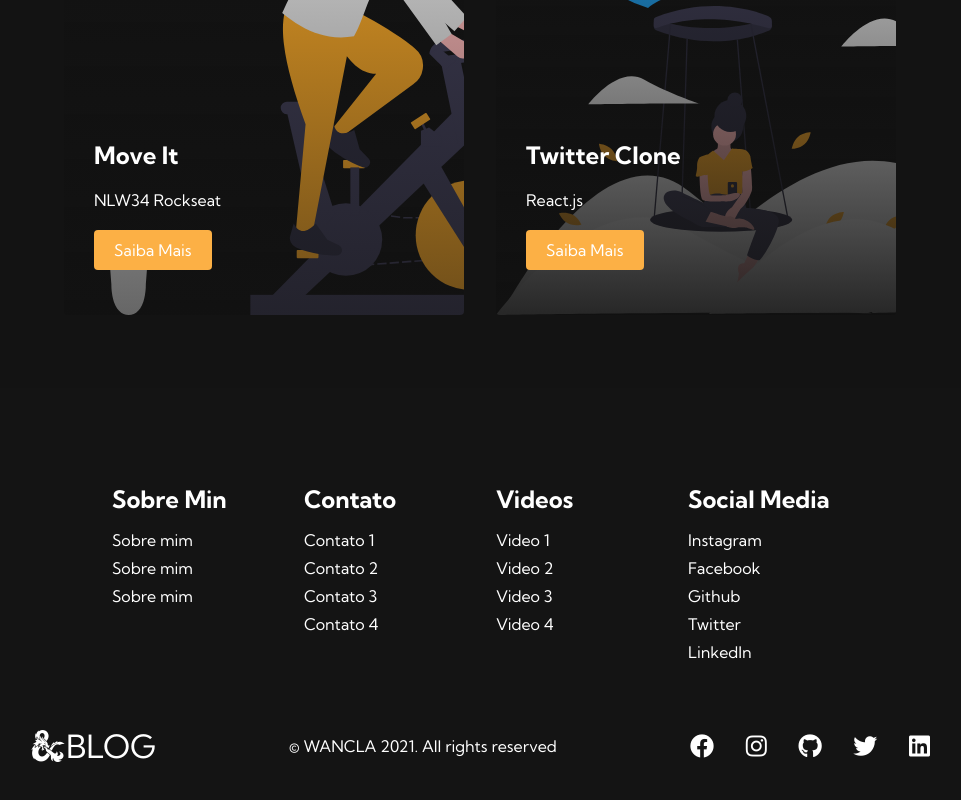
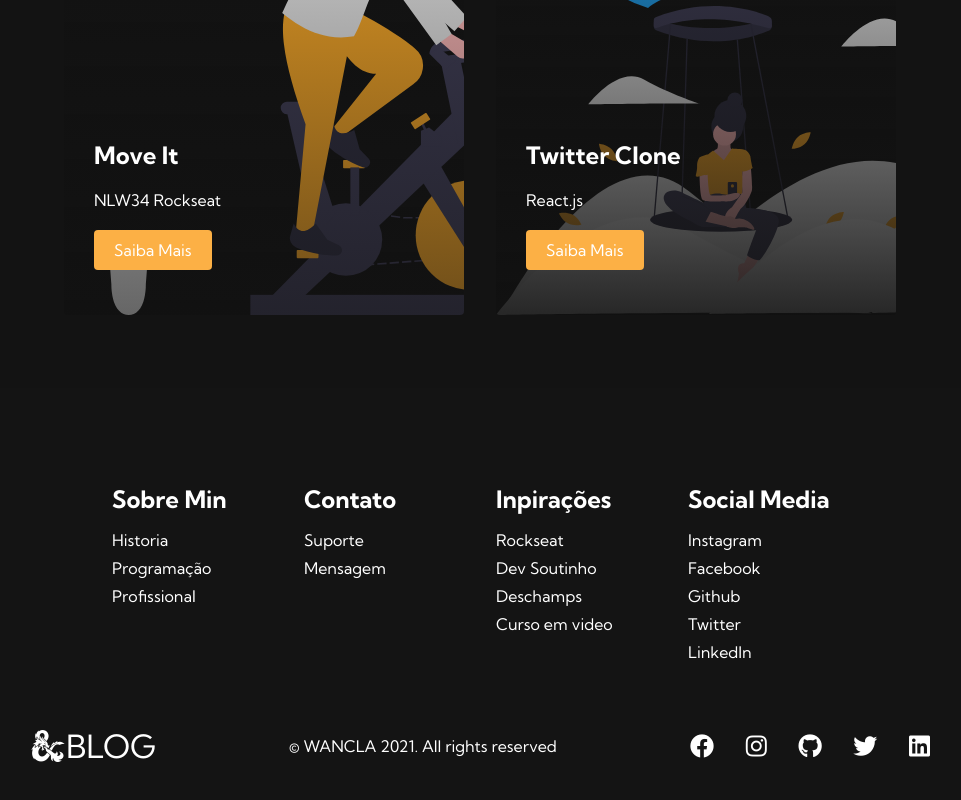
Before and after one commit to wancla/responsive-blog-nextjs, a Next.js app: page / in a window 1280 px wide. Shown: the part 1212-2012 px from the top of the page, without its empty margins (160-1121 px from the left). Built offline with nearby package versions, Linux system fonts and the light colour scheme.

Commit message:
:up: footer

```diff
--- a/components/Footer.js
+++ b/components/Footer.js
@@ -11,31 +11,30 @@ export default function Footer() {
                         <div className={styles["footer__link--items"]}>
                             <h2>Sobre Min</h2>
                             <Link href="/sign__up">
-                                <a >Sobre mim</a>
+                                <a >Historia</a>
                             </Link>
                             <Link href="/">
-                                <a >Sobre mim</a>
+                                <a >Programação</a>
                             </Link>
                             <Link href="/">
-                                 <a>Sobre mim</a>
+                                 <a>Profissional</a>
                             </Link>
 
                         </div>
                         <div className={styles["footer__link--items"]}>
                             <h2>Contato</h2>
-                            <a href="/">Contato 1</a>
-                            <a href="/">Contato 2</a>
-                            <a href="/">Contato 3</a>
-                            <a href="/">Contato 4</a>
+                            <a href="/">Suporte</a>
+                            <a href="/">Mensagem</a>
+
                         </div>
                     </div>
                     <div className={styles["footer__link--wrapper"]}>
                         <div className={styles["footer__link--items"]}>
-                            <h2>Videos</h2>
-                            <a href="/">Video 1</a>
-                            <a href="/">Video 2</a>
-                            <a href="/">Video 3</a>
-                            <a href="/">Video 4</a>
+                            <h2>Inpirações</h2>
+                            <a href="https://www.youtube.com/c/RocketSeat">Rockseat</a>
+                            <a href="https://www.youtube.com/channel/UCzR2u5RWXWjUh7CwLSvbitA">Dev Soutinho</a>
+                            <a href="https://www.youtube.com/channel/UCU5JicSrEM5A63jkJ2QvGYw">Deschamps</a>
+                            <a href="https://www.youtube.com/user/cursosemvideo">Curso em video</a>
                         </div>
                         <div className={styles["footer__link--items"]}>
                             <h2>Social Media</h2>
```
Also changed, not shown: components/Conhecimentos.js (added, +9 -0 lines).
